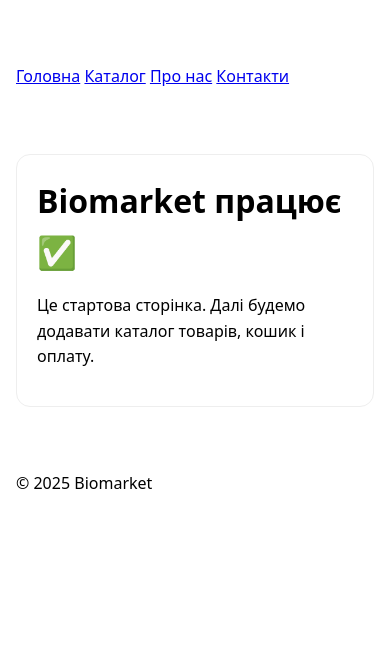
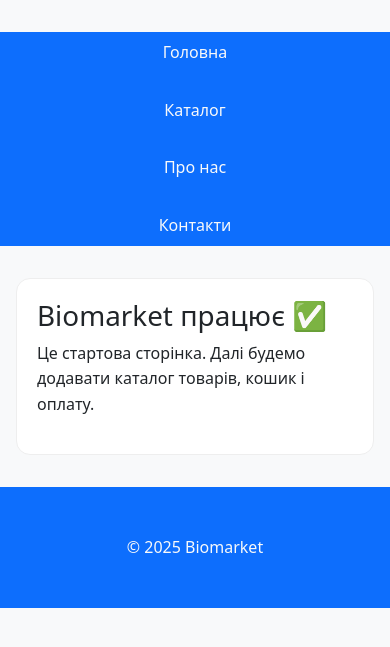
Before and after one commit to mykolasakovskiy/biomarket, a Django app: page / in a window 390 px wide. Shown: the top 647 px of the page. Run offline with Django 5.2, Linux system fonts and the light colour scheme.

Commit message:
style: add responsive layout and bootstrap

```diff
--- a/biomarket/static/style.css
+++ b/biomarket/static/style.css
@@ -1,22 +1,89 @@
-body{
-  font-family:system-ui,Segoe UI,Roboto,Arial,sans-serif;
-  margin:0;
-  line-height:1.6;
+/* Color palette */
+:root {
+  --color-primary: #0d6efd;
+  --color-secondary: #6c757d;
+  --color-accent: #198754;
+  --color-light: #f8f9fa;
+  --color-dark: #212529;
 }
 
-.wrap{
-  max-width:860px;
-  margin:4rem auto;
-  padding:0 1rem;
+/* Base styles */
+body {
+  font-family: system-ui, Segoe UI, Roboto, Arial, sans-serif;
+  margin: 0;
+  line-height: 1.6;
+  color: var(--color-dark);
+  background: var(--color-light);
 }
 
-h1{
-  margin:0 0 .5rem;
+.wrap {
+  max-width: 860px;
+  margin: 4rem auto;
+  padding: 0 1rem;
 }
 
-.card{
-  border:1px solid #eee;
-  border-radius:14px;
-  padding:1.25rem;
-  background:#fff;
+h1 {
+  margin: 0 0 0.5rem;
 }
+
+/* Header and navigation */
+header {
+  background: var(--color-primary);
+  color: var(--color-light);
+}
+
+header nav {
+  display: flex;
+  gap: 1rem;
+  flex-wrap: wrap;
+  justify-content: center;
+  padding: 1rem;
+}
+
+header nav a {
+  color: var(--color-light);
+  text-decoration: none;
+  padding: 0.5rem 0.75rem;
+  border-radius: 4px;
+}
+
+header nav a:hover,
+header nav a:focus {
+  background: var(--color-accent);
+  color: var(--color-light);
+}
+
+/* Footer */
+footer {
+  background: var(--color-primary);
+  color: var(--color-light);
+  text-align: center;
+  padding: 1rem 0;
+  margin-top: 2rem;
+}
+
+/* Main layout */
+main.wrap {
+  display: grid;
+  gap: 2rem;
+}
+
+/* Card */
+.card {
+  border: 1px solid #eee;
+  border-radius: 14px;
+  padding: 1.25rem;
+  background: #fff;
+}
+
+/* Responsive adjustments */
+@media (max-width: 600px) {
+  .wrap {
+    margin: 2rem auto;
+  }
+
+  header nav {
+    flex-direction: column;
+    align-items: center;
+  }
+}
--- a/biomarket/templates/base.html
+++ b/biomarket/templates/base.html
@@ -5,6 +5,7 @@
     <meta charset="utf-8">
     <meta name="viewport" content="width=device-width, initial-scale=1">
     <title>{% block title %}Biomarket{% endblock %}</title>
+    <link href="https://cdn.jsdelivr.net/npm/bootstrap@5.3.3/dist/css/bootstrap.min.css" rel="stylesheet">
     <link rel="stylesheet" href="{% static 'style.css' %}">
   </head>
   <body>
@@ -24,5 +25,6 @@
         <p>&copy; {% now 'Y' %} Biomarket</p>
       </div>
     </footer>
+    <script src="https://cdn.jsdelivr.net/npm/bootstrap@5.3.3/dist/js/bootstrap.bundle.min.js"></script>
   </body>
 </html>
```
